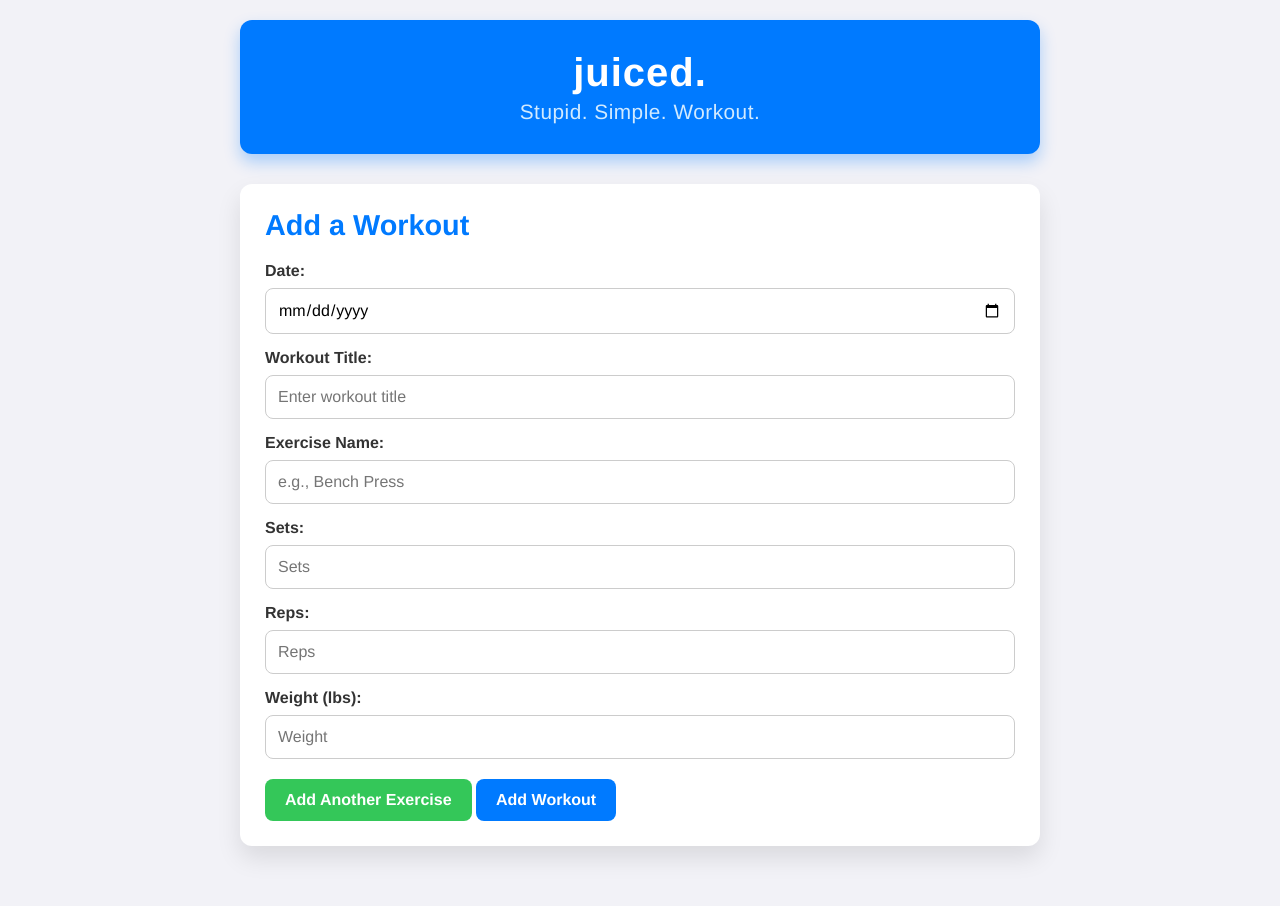
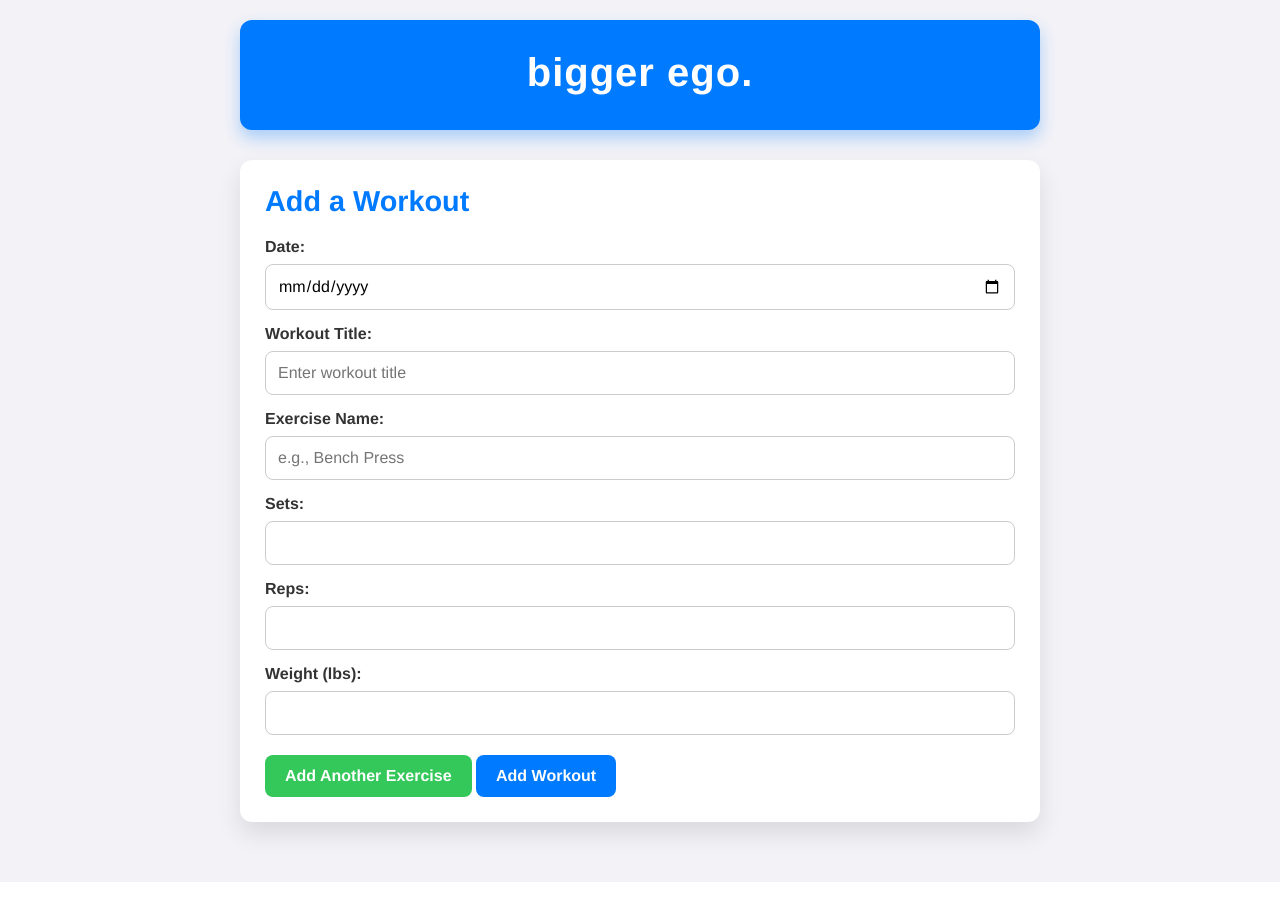
Before and after one commit to JohnAllenB/juiced-crazy-stupid-lifting, a Node server app: page / in a window 1280 px wide. After the commit the page ends 882 px from the top, so only its background shows below. Run offline with Node 20, Linux system fonts and the light colour scheme; some libraries are stand-ins or nearby versions.

Commit message:
New Stuff

```diff
--- a/app.js
+++ b/app.js
@@ -56,13 +56,13 @@ app.get('/read', async (req, res) => {
 
 })
 
-app.get('/insert', async (req, res) => {
+app.get('/update', async (req, res) => {
 
-  console.log('in /insert');
+  console.log('in /update');
   await client.connect();
   await client.db("jab-db").collection("dev-john(allen)").insertOne({ post: 'hardcoded post insert ' });
   await client.db("jab-db").collection("dev-john(allen)").insertOne({ iJustMadeThisUp: 'hardcoded new key ' });
-  res.render('insert');
+  res.render('update');
 
 });
 
@@ -73,7 +73,7 @@ app.post('/update/:id', async (req, res) => {
   client.connect;
   const collection = client.db("jab-db").collection("dev-john(allen)");
   let result = await collection.findOneAndUpdate(
-    { "_id": new ObjectId(req.params.id) }, { $set: { "post": "Roll Tide" } }
+    { "_id": new ObjectId(req.params.id) }, { $set: { "post": "Your max is weak" } }
   )
     .then(result => {
       console.log(result);
--- a/index.html
+++ b/index.html
@@ -3,14 +3,14 @@
   <head>
     <meta charset="UTF-8" />
     <meta name="viewport" content="width=device-width, initial-scale=1.0" />
-    <title>juiced.</title>
+    <title>bigger ego.</title>
     <link rel="stylesheet" href="style.css" />
   </head>
   <body>
     <div class="container">
       <header>
-        <h1>juiced.</h1>
-        <h3>Stupid. Simple. Workout.</h3>
+        <h1>bigger ego.</h1>
+        <h3></h3>
       </header>
 
       <div class="workout-form">
@@ -42,7 +42,7 @@
                 type="number"
                 class="sets"
                 min="1"
-                placeholder="Sets"
+                placeholder=""
                 required
               />
 
@@ -51,7 +51,7 @@
                 type="number"
                 class="reps"
                 min="1"
-                placeholder="Reps"
+                placeholder=""
                 required
               />
 
@@ -60,7 +60,7 @@
                 type="number"
                 class="weight"
                 min="0"
-                placeholder="Weight"
+                placeholder=""
                 required
               />
             </div>
--- a/views/read.ejs
+++ b/views/read.ejs
@@ -1,9 +1,7 @@
 <!-- read from my mongo -->
-<h1>see my mongoDB results</h1>
+<h1>Post your exercises one rep max</h1>
 
-<h1> insert something into mongo</h1>
-
-<form method="POST" action="/insert" style="display: inline-block">
+<form method="POST" action="/update" style="display: inline-block">
     <label for="newPost">
     <input id="newPost" name="newPost">
     <input name="somethingElseIJustMadeUp">
```
Also changed, not shown: 1 other file.
